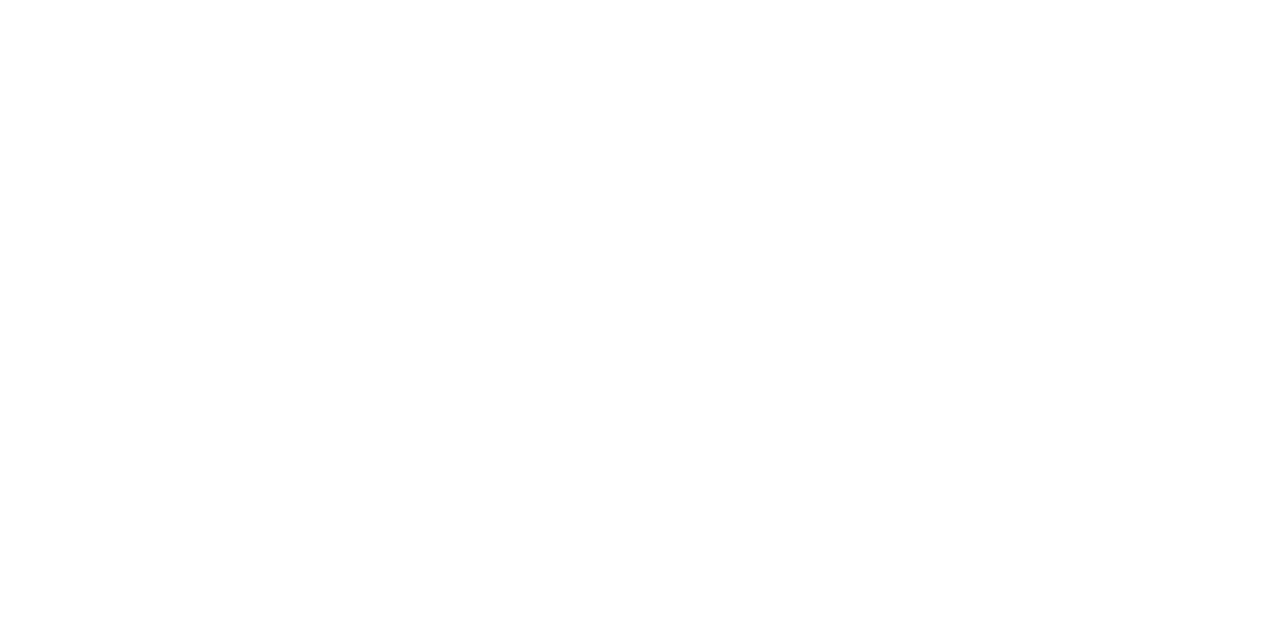
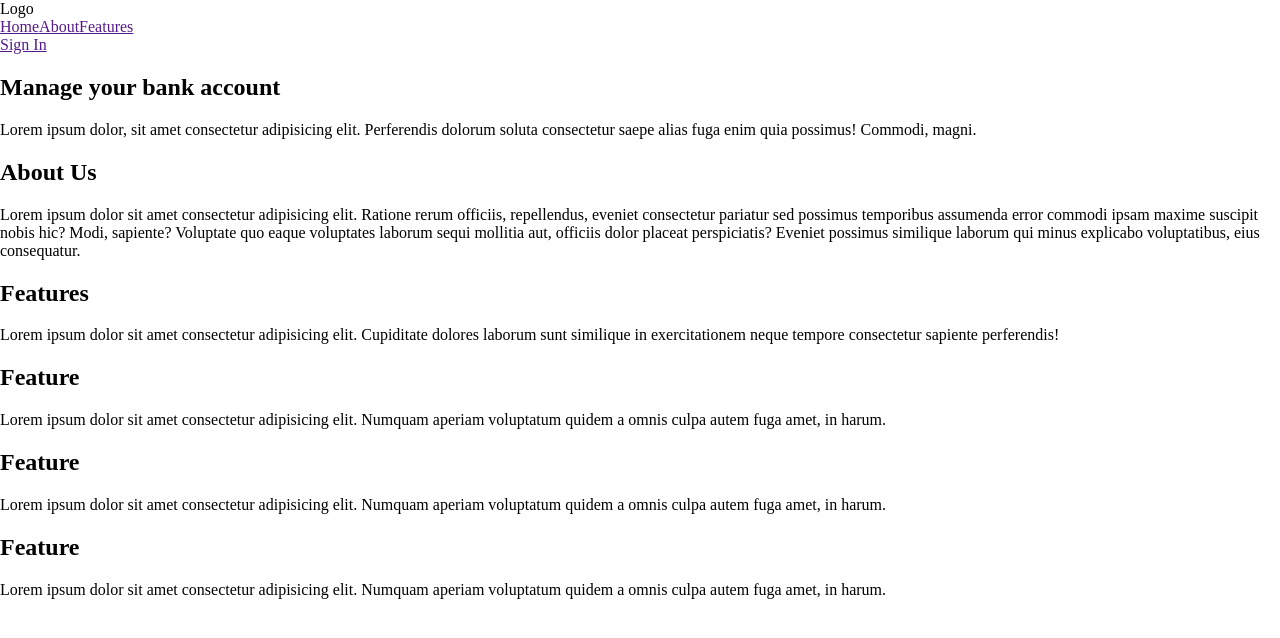
Before and after one commit to neintanuki/avion-banking-app, a React (Create React App) app: page / in a window 1280 px wide. Shown: the top 638 px of the page. Built offline with nearby package versions, Linux system fonts and the light colour scheme.

Commit message:
added landing page template

```diff
--- a/src/App.js
+++ b/src/App.js
@@ -1,6 +1,7 @@
 import Route from './router/Route';
 import Link from './router/Link';
 
+import Home from './pages/Home';
 import SignIn from './pages/SignIn';
 import { useState } from 'react';
 
@@ -10,7 +11,12 @@
 
   return (
     <>
-    <Route path="/signin"><SignIn setIsSignedIn={setIsSignedIn} /></Route>
+    <Route path="/">
+      <Home />
+    </Route>
+    <Route path="/signin">
+      <SignIn setIsSignedIn={setIsSignedIn} />
+    </Route>
     </>
   );
 }
--- /dev/null
+++ b/src/pages/Home.js
@@ -0,0 +1,66 @@
+
+export default function Home() {
+    return (
+        <main className="home">
+            <header>
+                <div className="containe">
+                    <span>Logo</span>
+
+                    <nav>
+                        <a href="">Home</a>
+                        <a href="">About</a>
+                        <a href="">Features</a>
+                    </nav>
+
+                    <a href="" className="sign-in-cta">Sign In</a>
+                </div>
+            </header>
+
+            <section className="hero">
+                <div className="container">
+                    <div className="left-side">
+                        <h1 className="title">Manage your bank account</h1>
+                        <p className="subtitle">Lorem ipsum dolor, sit amet consectetur adipisicing elit. Perferendis dolorum soluta consectetur saepe alias fuga enim quia possimus! Commodi, magni.</p>
+                    </div>
+
+                    <div className="right-side">
+                        {/* illustration */}
+                    </div>
+                </div>
+            </section>
+
+            <section id="about">
+                <div className="left-side">
+                    {/* illustration */}
+                </div>
+                <div className="right-side">
+                    <h1 className="title">About Us</h1>
+                    <p className="subtitle">Lorem ipsum dolor sit amet consectetur adipisicing elit. Ratione rerum officiis, repellendus, eveniet consectetur pariatur sed possimus temporibus assumenda error commodi ipsam maxime suscipit nobis hic? Modi, sapiente? Voluptate quo eaque voluptates laborum sequi mollitia aut, officiis dolor placeat perspiciatis? Eveniet possimus similique laborum qui minus explicabo voluptatibus, eius consequatur.</p>
+                </div>
+            </section>
+
+            <section id="features">
+                <h1 className="title">Features</h1>
+                <p className="subtitle">Lorem ipsum dolor sit amet consectetur adipisicing elit. Cupiditate dolores laborum sunt similique in exercitationem neque tempore consectetur sapiente perferendis!</p>
+
+                <div className="feature-list">
+                    <div className="feature">
+                        {/* illustration */}
+                        <h2 className="title">Feature</h2>
+                        <p>Lorem ipsum dolor sit amet consectetur adipisicing elit. Numquam aperiam voluptatum quidem a omnis culpa autem fuga amet, in harum.</p>
+                    </div>
+                    <div className="feature">
+                        {/* illustration */}
+                        <h2 className="title">Feature</h2>
+                        <p>Lorem ipsum dolor sit amet consectetur adipisicing elit. Numquam aperiam voluptatum quidem a omnis culpa autem fuga amet, in harum.</p>
+                    </div>
+                    <div className="feature">
+                        {/* illustration */}
+                        <h2 className="title">Feature</h2>
+                        <p>Lorem ipsum dolor sit amet consectetur adipisicing elit. Numquam aperiam voluptatum quidem a omnis culpa autem fuga amet, in harum.</p>
+                    </div>
+                </div>
+            </section>
+        </main>
+    )
+}
```
